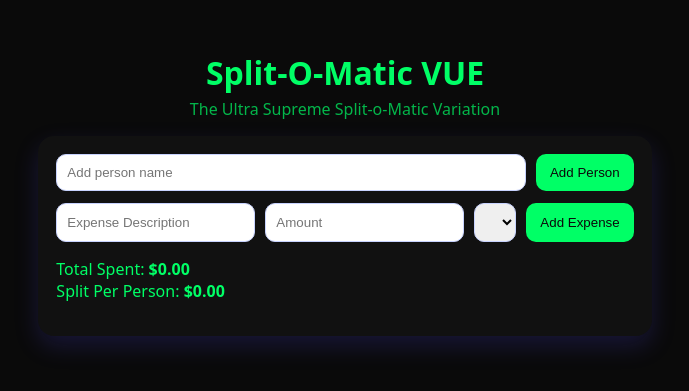
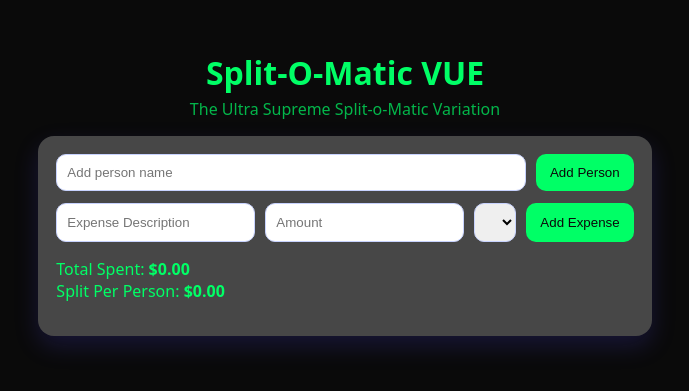
Before and after one commit to JacobReyna123/SPLIT-O-MATIC, a Vue app in the folder expense-splitter-vue/: page / in a window 1280 px wide. Shown: the part 207-598 px from the top of the page, without its empty margins (295-984 px from the left). Built offline with nearby package versions, Linux system fonts and the light colour scheme.

Commit message:
minor style change for the card section

```diff
--- a/expense-splitter-vue/src/components/Card.vue
+++ b/expense-splitter-vue/src/components/Card.vue
@@ -7,7 +7,7 @@
 <style scoped>
 .card {
     width: min(600 px,100%);
-    background: #111;
+    background: #474747;
     padding: 18px;
     border-radius: 16px;
     box-shadow: 0 10px 24px rgb(79, 70, 229, 0.2);
```
